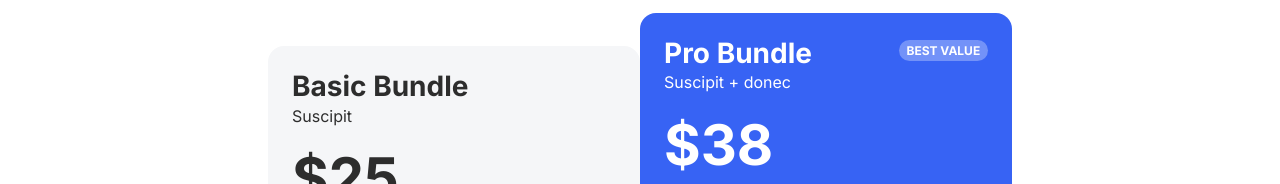
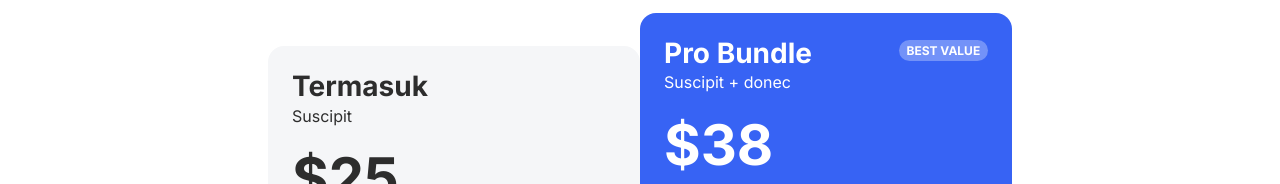
Before and after one commit to itsmecevi/webtest1, a plain HTML site: page pricing.html in a window 1280 px wide. Shown: the part 293-477 px from the top of the page. Drawn offline with Linux system fonts and the light colour scheme.

Commit message:
Update pricing.html

```diff
--- a/pricing.html
+++ b/pricing.html
@@ -40,7 +40,7 @@
                         <div class="card-body p-4">
                             <div class="d-flex justify-content-between">
                                 <div>
-                                    <h3 class="fw-bold mb-0">Basic Bundle</h3>
+                                    <h3 class="fw-bold mb-0">Termasuk</h3>
                                     <p>Suscipit</p>
                                     <h4 class="display-4 fw-bold">$25</h4>
                                 </div>
```
